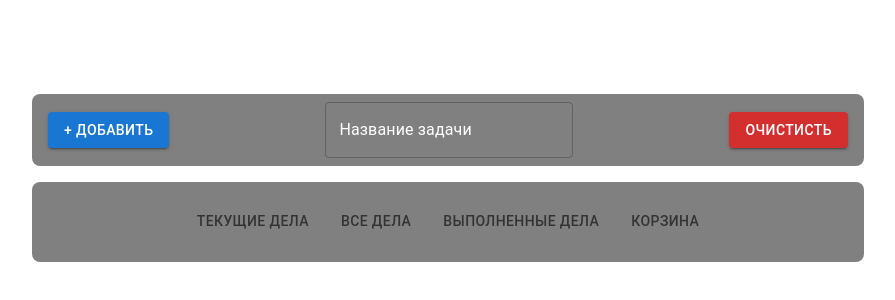
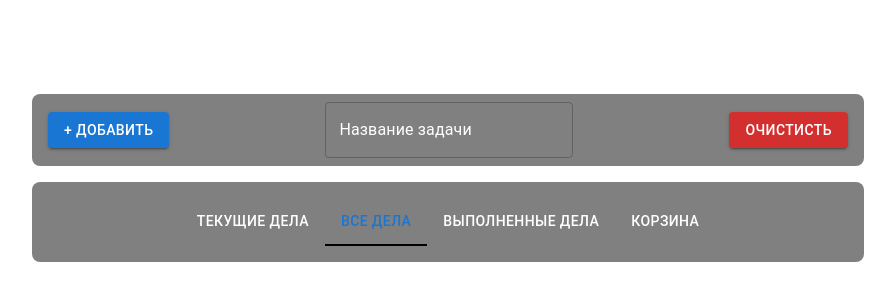
Before and after one commit to c00b3r/VERBA-test, a React (Vite) app: page / in a window 1280 px wide. Shown: the part 222-522 px from the top of the page, without its empty margins (192-1087 px from the left). Built offline with nearby package versions, Linux system fonts and the light colour scheme.

Commit message:
add: filter data with TABS

```diff
--- a/src/components/TaskItem.tsx
+++ b/src/components/TaskItem.tsx
@@ -24,7 +24,11 @@ export default function TaskItem({
       width={"500px"}
       alignItems={"center"}
     >
-      <Checkbox value={isDone} onChange={() => onDone(id)}></Checkbox>
+      <Checkbox
+        value={isDone}
+        onChange={() => onDone(id)}
+        checked={isDone}
+      ></Checkbox>
       <Typography
         variant="h5"
         sx={{
--- a/src/interface.ts
+++ b/src/interface.ts
@@ -4,3 +4,10 @@ export interface Task {
   isDone: boolean;
   isDelete: boolean;
 }
+
+export enum TaskStatus {
+  ALL = "all",
+  ACTIVE = "active",
+  COMPLETED = "completed",
+  DELETED = "deleted",
+}
--- a/src/page/TaskPage/TaskPage.tsx
+++ b/src/page/TaskPage/TaskPage.tsx
@@ -12,14 +12,15 @@ import {
 import { Task } from "../../interface";
 import { RootState } from "../../store/store";
 import TaskItem from "../../components/TaskItem";
+import { TaskStatus } from "../../interface";
 
 export default function TaskPage() {
   const authContext = useContext(AuthContext);
   const navigate = useNavigate();
   const dispatch = useDispatch();
   const taskList = useSelector((state: RootState) => state.task);
-  console.log(taskList);
   const [taskTitle, setTaskTitle] = useState("");
+  const [currentTab, setCurrentTab] = useState<TaskStatus>(TaskStatus.ALL);
 
   if (!authContext) {
     navigate("/login");
@@ -49,6 +50,19 @@ export default function TaskPage() {
   function handleCompleteTask(id: string) {
     dispatch(completeTask(id));
   }
+
+  const filteredData = taskList.filter((task: Task) => {
+    switch (currentTab) {
+      case TaskStatus.ACTIVE:
+        return !task.isDelete && !task.isDone;
+      case TaskStatus.COMPLETED:
+        return task.isDone;
+      case TaskStatus.DELETED:
+        return task.isDelete;
+      default:
+        return true;
+    }
+  });
 
   return (
     <Box display={"flex"} flexDirection={"column"} gap={2}>
@@ -89,14 +103,28 @@ export default function TaskPage() {
         sx={{ backgroundColor: "gray", borderRadius: "8px" }}
         alignItems={"center"}
       >
-        <Tabs>
-          <Tab value="1" label="Текущие дела" />
-          <Tab value="2" label="Все дела" />
-          <Tab value="3" label="Выполненные дела" />
-          <Tab value="4" label="Корзина" />
+        <Tabs
+          value={currentTab}
+          onChange={(__, value) => setCurrentTab(value)}
+          sx={{
+            "& .MuiTab-root": {
+              color: "white",
+            },
+            "& .Mui-selected": {
+              color: "black",
+            },
+            "& .MuiTabs-indicator": {
+              backgroundColor: "black",
+            },
+          }}
+        >
+          <Tab value={TaskStatus.ACTIVE} label="Текущие дела" />
+          <Tab value={TaskStatus.ALL} label="Все дела" />
+          <Tab value={TaskStatus.COMPLETED} label="Выполненные дела" />
+          <Tab value={TaskStatus.DELETED} label="Корзина" />
         </Tabs>
         <Box display={"flex"} flexDirection={"column"} gap={2}>
-          {taskList.map((task: Task) => (
+          {filteredData.map((task: Task) => (
             <TaskItem
               name={task.name}
               isDone={task.isDone}
--- a/src/store/TaskReducer/TaskSlice.ts
+++ b/src/store/TaskReducer/TaskSlice.ts
@@ -15,7 +15,12 @@ const TaskSlice = createSlice({
       localStorage.setItem("tasks", JSON.stringify(state));
     },
     deleteTask: (state, action) => {
-      const updatedTasks = state.filter((task) => task.id !== action.payload);
+      const updatedTasks = state.map((task) => {
+        if (task.id === action.payload) {
+          return { ...task, isDelete: true };
+        }
+        return task;
+      });
       localStorage.setItem("tasks", JSON.stringify(updatedTasks));
       return updatedTasks;
     },
```
